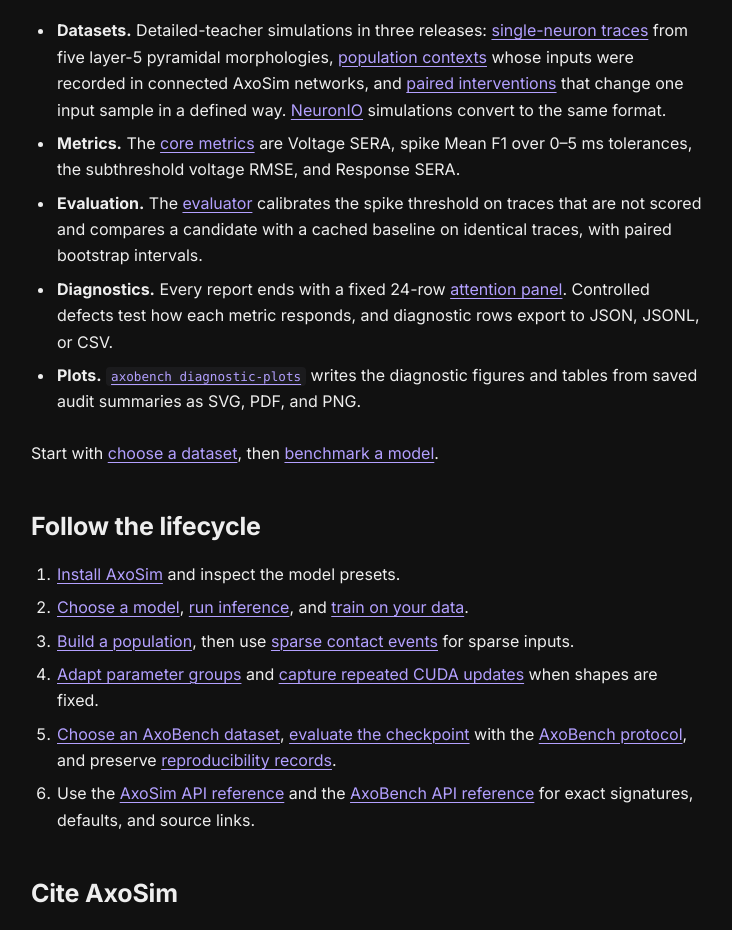
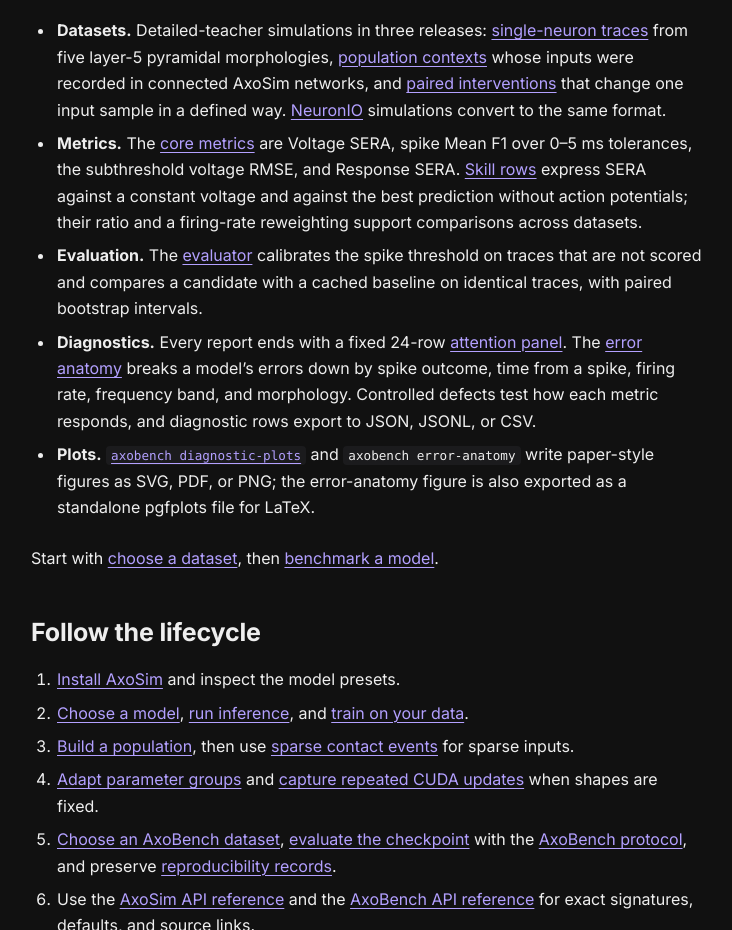
Before and after one commit to Axym-Labs/axo-website, an Astro site: page / in a window 1280 px wide. Shown: the part 1886-2816 px from the top of the page, without its empty margins (275-1007 px from the left). Built offline with nearby package versions, Linux system fonts and the light colour scheme; Astro itself is replaced by a stand-in of ours; a web font is replaced by a local one.

Commit message:
Mention skill rows, error anatomy, and pgfplots export on the landing page

```diff
--- a/src/content/docs/overview.md
+++ b/src/content/docs/overview.md
@@ -31,10 +31,10 @@ The optimized runtime evaluated in the report simulates **65,536 neurons with 4,
 AxoBench provides the datasets, metrics, and evaluation protocol for single-neuron fidelity. It accepts any NumPy prediction function and depends only on NumPy, Matplotlib, and Requests.
 
 - **Datasets.** Detailed-teacher simulations in three releases: [single-neuron traces](/axobench/single-neuron/) from five layer-5 pyramidal morphologies, [population contexts](/axobench/population/) whose inputs were recorded in connected AxoSim networks, and [paired interventions](/axobench/interventions/) that change one input sample in a defined way. [NeuronIO](/axobench/neuronio/) simulations convert to the same format.
-- **Metrics.** The [core metrics](/axobench/metrics/) are Voltage SERA, spike Mean F1 over 0–5 ms tolerances, the subthreshold voltage RMSE, and Response SERA.
+- **Metrics.** The [core metrics](/axobench/metrics/) are Voltage SERA, spike Mean F1 over 0–5 ms tolerances, the subthreshold voltage RMSE, and Response SERA. [Skill rows](/axobench/skill/) express SERA against a constant voltage and against the best prediction without action potentials; their ratio and a firing-rate reweighting support comparisons across datasets.
 - **Evaluation.** The [evaluator](/axobench/benchmarking/) calibrates the spike threshold on traces that are not scored and compares a candidate with a cached baseline on identical traces, with paired bootstrap intervals.
-- **Diagnostics.** Every report ends with a fixed 24-row [attention panel](/axobench/diagnostics/#read-the-attention-panel). Controlled defects test how each metric responds, and diagnostic rows export to JSON, JSONL, or CSV.
-- **Plots.** [`axobench diagnostic-plots`](/axobench-api/cli/#diagnostic-plots) writes the diagnostic figures and tables from saved audit summaries as SVG, PDF, and PNG.
+- **Diagnostics.** Every report ends with a fixed 24-row [attention panel](/axobench/diagnostics/#read-the-attention-panel). The [error anatomy](/axobench/error-anatomy/) breaks a model's errors down by spike outcome, time from a spike, firing rate, frequency band, and morphology. Controlled defects test how each metric responds, and diagnostic rows export to JSON, JSONL, or CSV.
+- **Plots.** [`axobench diagnostic-plots`](/axobench-api/cli/#diagnostic-plots) and `axobench error-anatomy` write paper-style figures as SVG, PDF, or PNG; the error-anatomy figure is also exported as a standalone pgfplots file for LaTeX.
 
 Start with [choose a dataset](/datasets/), then [benchmark a model](/axobench/benchmarking/).
 
```
